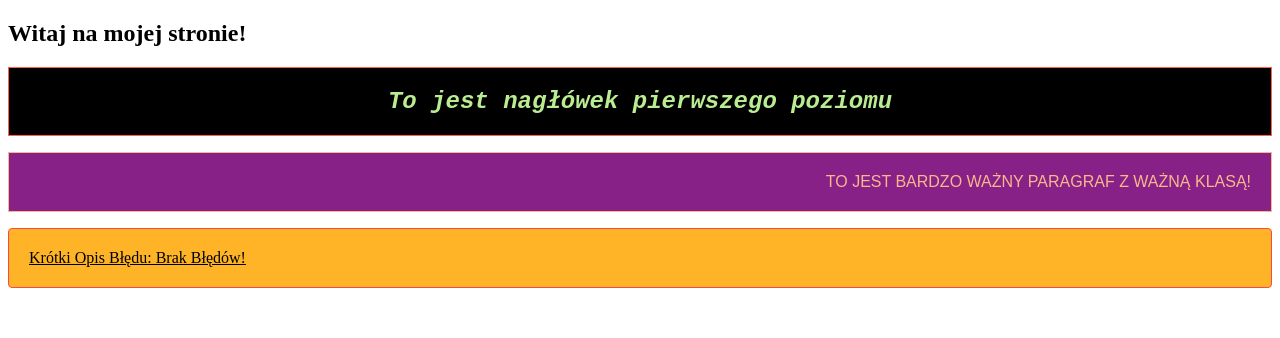
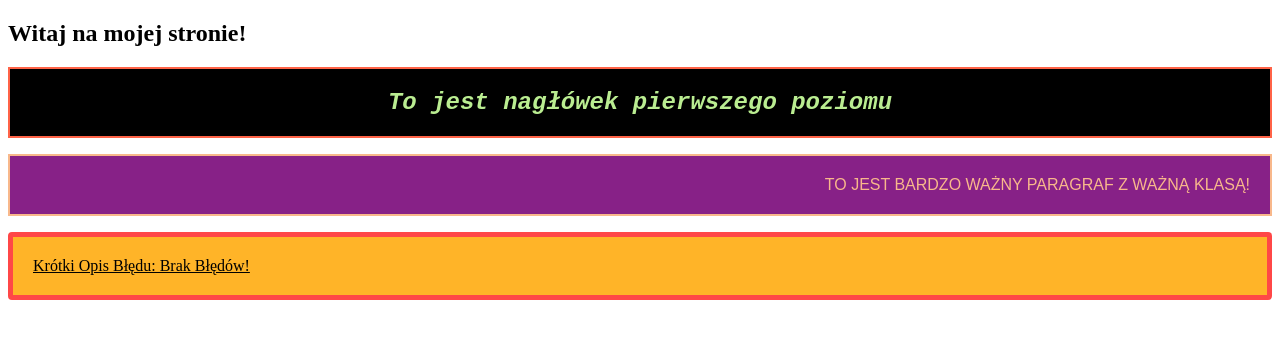
Before and after one commit to annswob/Moja-pierwsza-strona, a plain HTML site: page index.html in a window 1280 px wide. Drawn offline with Linux system fonts and the light colour scheme.

Commit message:
Update index.html

```diff
--- a/index.html
+++ b/index.html
@@ -38,7 +38,7 @@ Na obrazku oczekiwany_wynik.png przedstawiono trzy paragrafy. Używając poniżs
             text-align: center;
             font-family:"Courier New";
             color:#baed91;
-            border: 1px solid tomato;
+            border: 2px solid tomato;
             background-color:#000;
             font-style: italic;
             padding: 20px;
@@ -46,7 +46,7 @@ Na obrazku oczekiwany_wynik.png przedstawiono trzy paragrafy. Używając poniżs
         .warning {
             font-family: sans-serif;
             color:rgb(248, 184, 139);
-            border: 1px solid rgb(248, 184, 139);
+            border: 2px solid rgb(248, 184, 139);
             background-color:hsl(300, 61%, 33%);
             text-transform:uppercase;
             text-align: right;
@@ -54,7 +54,7 @@ Na obrazku oczekiwany_wynik.png przedstawiono trzy paragrafy. Używając poniżs
         }
         .error {
             font-family: serif;
-            border: 1px solid  hsl(0, 100%, 64%);
+            border: 5px solid  hsl(0, 100%, 64%);
             background-color: #FFB428;
             text-transform: capitalize;
             text-decoration: underline;
```
